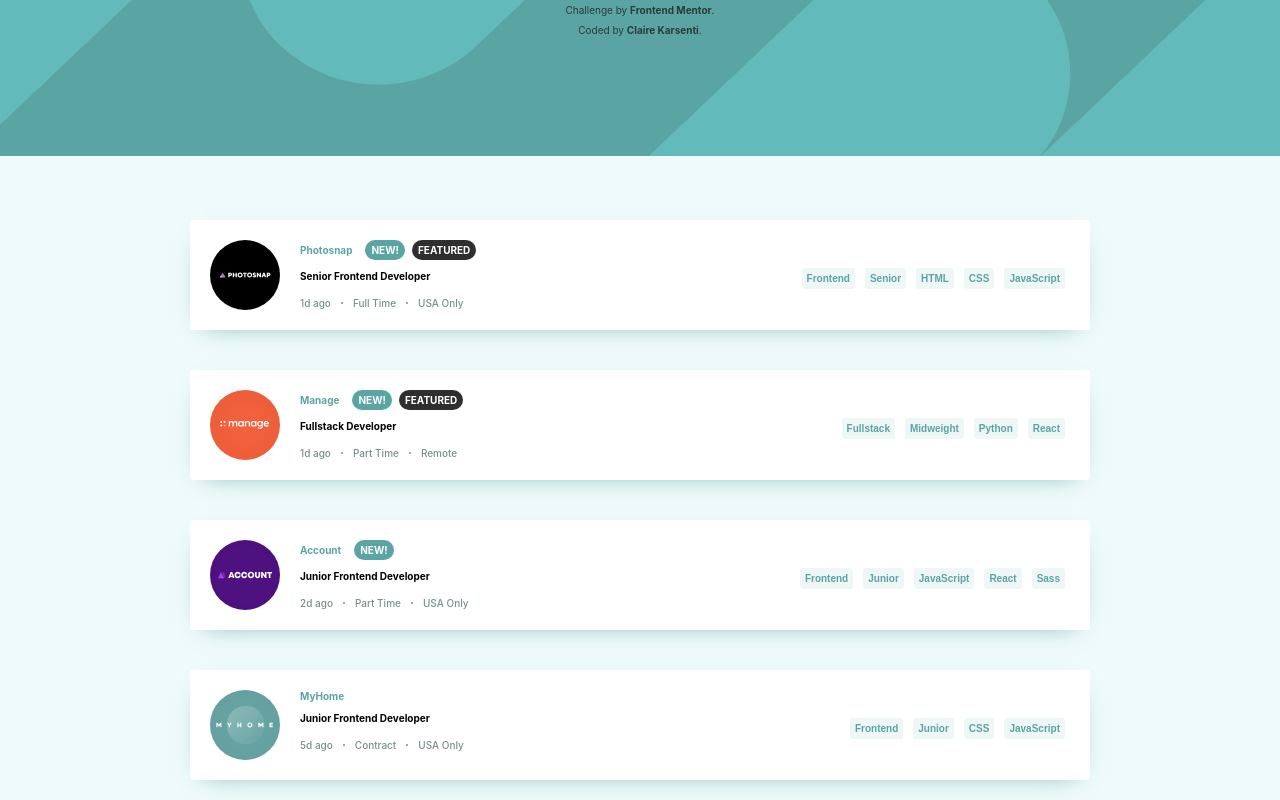
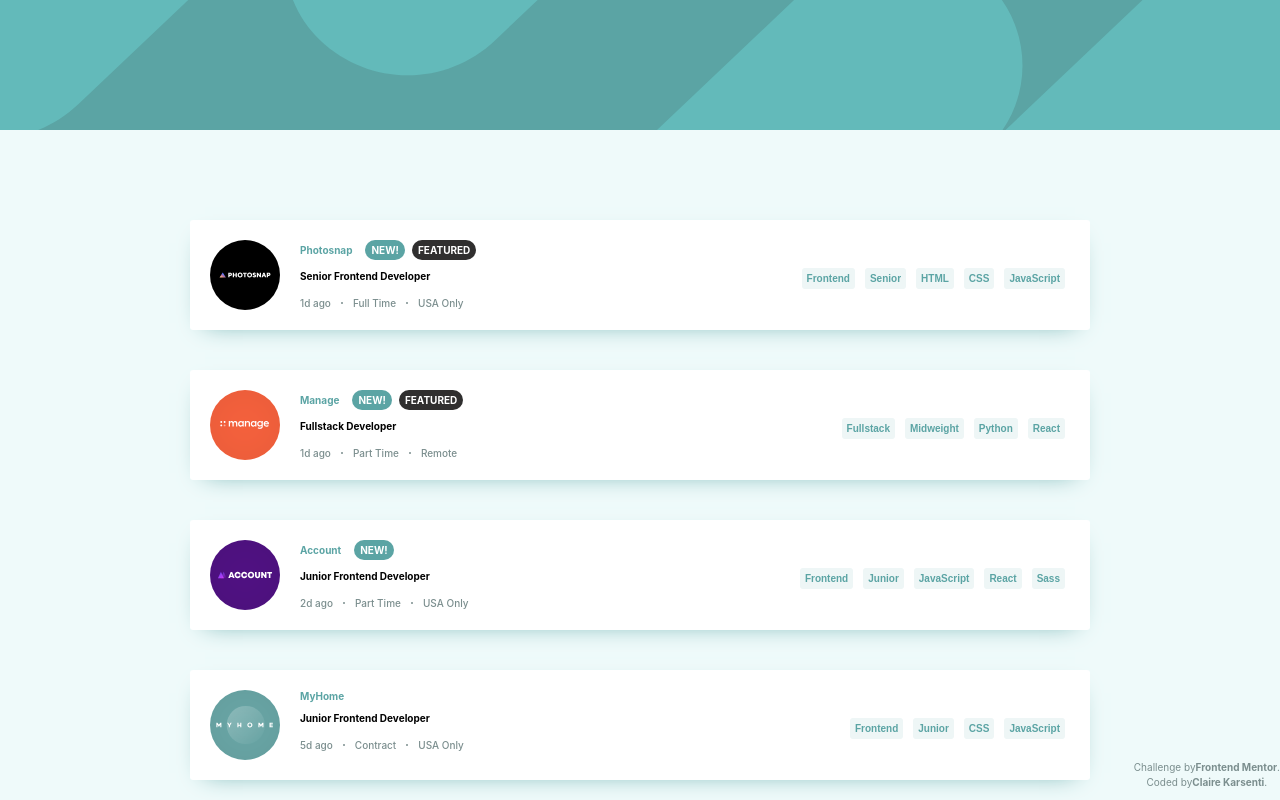
Before and after one commit to ClaireKarsenti/Frontend-Mentor-Solution-Job-Listings, a React (Create React App) app: page / in a window 1280 px wide. Shown: the top 800 px of the page. Built offline with nearby package versions, Linux system fonts and the light colour scheme.

Commit message:
Added header tag to upgrade the design

```diff
--- a/src/App.css
+++ b/src/App.css
@@ -31,14 +31,27 @@ html {
   font-size: 62.5%;
 }
 main {
-  min-height: 100vh;
+  height: 100vh;
+  display: flex;
+  flex-direction: column;
+  margin: auto;
 }
 body {
   display: flex;
   justify-content: center;
   align-items: center;
-  min-height: 100vh;
+  height: 100vh;
   background: var(--light-grayish-cyan1);
+}
+header {
+  position: absolute;
+  top: 0;
+  left: 0;
+  width: 100%;
+  height: 130px;
+  background: url('/public/assets/images/bg-header-desktop.svg'),
+    hsl(180, 29%, 50%) no-repeat;
+  background-size: cover;
 }
 .container {
   display: flex;
@@ -54,9 +67,6 @@ body {
   left: 0;
   display: flex;
   justify-content: center;
-  background-size: cover;
-  background: url(../public/assets/images/bg-header-desktop.svg)
-    var(--light-grayish-cyan1) no-repeat top;
 }
 
 /*
@@ -247,23 +257,40 @@ p.tag {
 
 /*
 ===============
-Footer styles
+Footer Styles
 ===============
 */
-.attribution {
+footer {
+  justify-self: flex-end;
+  text-align: center;
+  position: absolute;
+  bottom: 0;
+  left: 0;
+  right: 0;
   font-size: 1em;
-  line-height: 2em;
+  line-height: 1.5em;
   text-align: center;
-  color: var(--very-dark-grayish-cyan);
   margin-bottom: 1em;
 }
-.attribution a {
+.attribution,
+a {
+  color: var(--dark-grayish-cyan);
+}
+a {
+  font-weight: bold;
+}
+a:link {
+  text-decoration: none;
+}
+a:visited {
+  text-decoration: none;
+}
+a:hover {
   text-decoration: none;
   color: var(--very-dark-grayish-cyan);
-  font-weight: bold;
 }
-.attribution a:hover {
-  color: var(--desaturated-dark-cyan);
+a:active {
+  text-decoration: none;
 }
 
 /*
@@ -271,9 +298,10 @@ Footer styles
 Responsive Styles
 ==================
 */
-@media all and (max-width: 900px) {
-  .wrapper {
-    background: url(../public/assets/images/bg-header-mobile.svg) no-repeat;
+@media (max-width: 900px) {
+  header {
+    background: url('/public/assets/images/bg-header-mobile.svg'),
+      hsl(180, 29%, 50%) no-repeat;
   }
   .card-container {
     display: flex;
@@ -309,4 +337,8 @@ Responsive Styles
     display: flex;
     flex-direction: row;
   }
+  footer {
+    margin-bottom: 0;
+    position: relative;
+  }
 }
--- a/src/App.tsx
+++ b/src/App.tsx
@@ -51,7 +51,7 @@ function App() {
 
   return (
     <div className="wrapper">
-      <header className="top-img"></header>
+      <header></header>
       <div className="container">
         <TagBar
           filters={filters}
@@ -62,7 +62,7 @@ function App() {
           <Card key={item.id} jobs={item} handleFilters={handleFilters} />
         ))}
       </div>
-      <Footer/>
+      <Footer />
     </div>
   );
 }
--- a/src/components/Footer.tsx
+++ b/src/components/Footer.tsx
@@ -1,15 +1,15 @@
 const Footer = () => {
   return (
-    <footer className="attribution">
-      <p>
-        Challenge by&nbsp;
-        <a href="https://www.frontendmentor.io/challenges/stats-preview-card-component-8JqbgoU62">
+    <footer>
+      <p className="attribution">
+        Challenge by
+        <a href="https://www.frontendmentor.io/challenges/job-listings-with-filtering-ivstIPCt">
           Frontend Mentor
         </a>
         .
       </p>
-      <p>
-        Coded by&nbsp;
+      <p className="attribution">
+        Coded by
         <a href="https://www.linkedin.com/in/claire-karsenti/">
           Claire Karsenti
         </a>
@@ -17,6 +17,6 @@ const Footer = () => {
       </p>
     </footer>
   );
-}
+};
 
-export default Footer
+export default Footer;
```
Also changed, not shown: public/assets/images/bg-header-desktop.svg.
